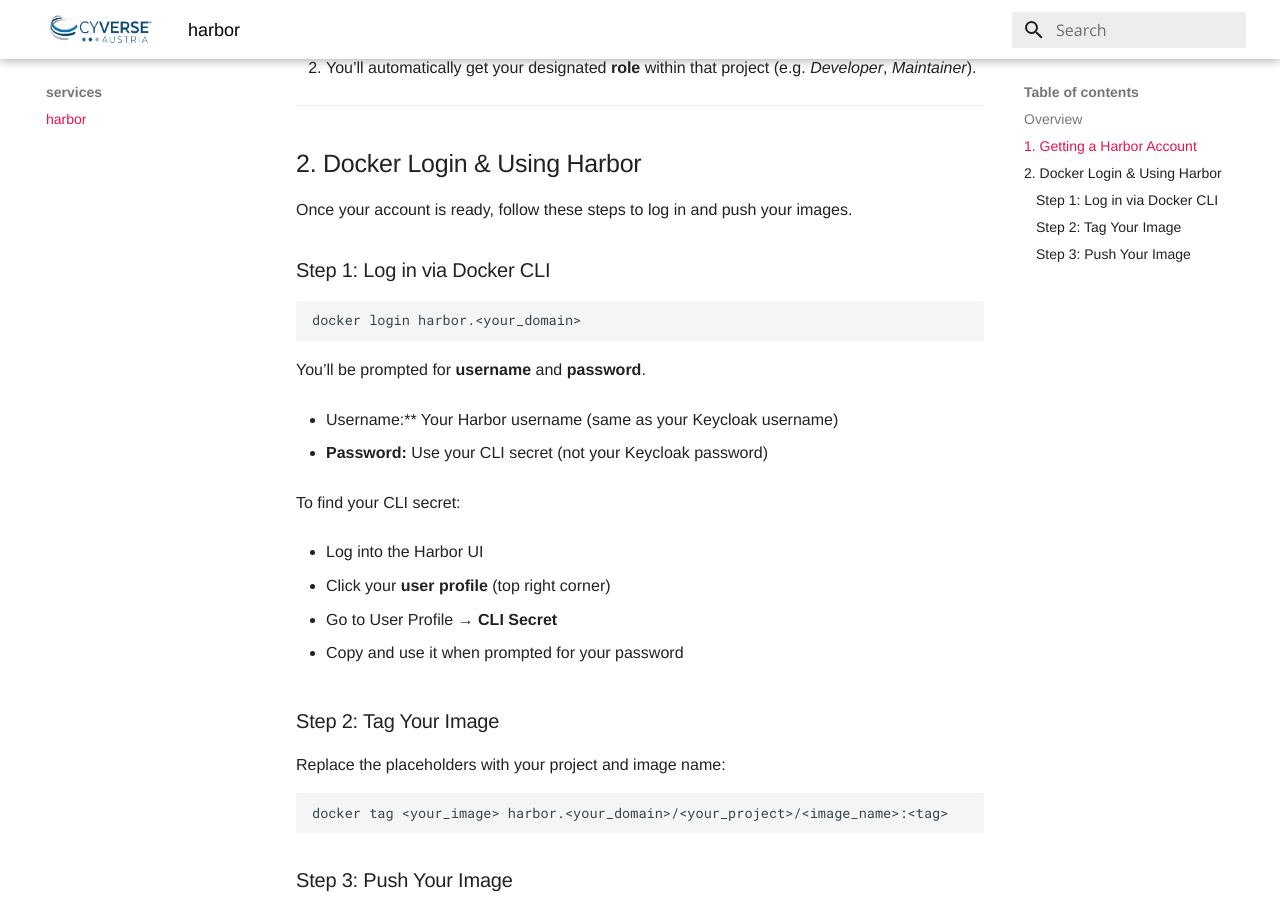
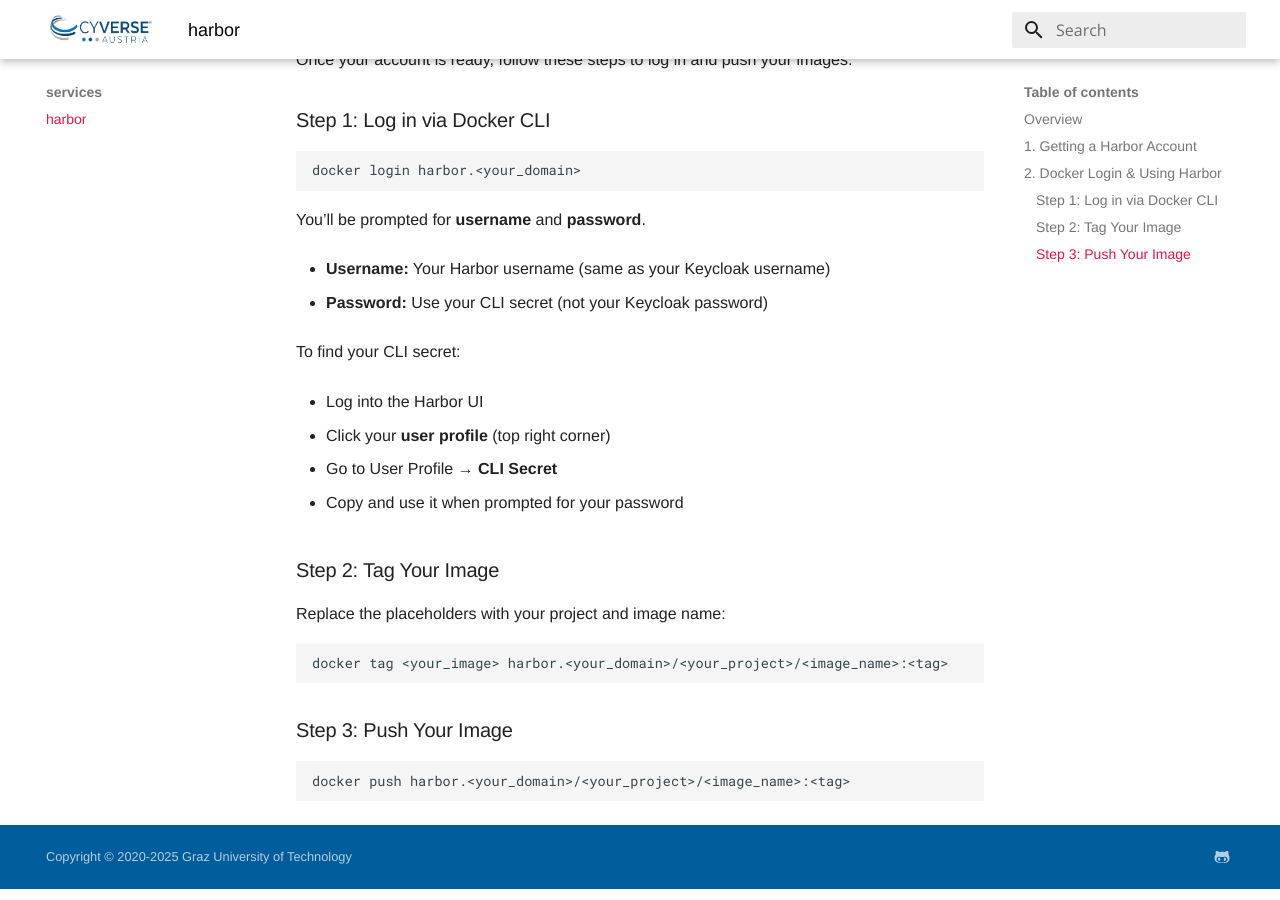
Before and after one commit to cyverse-austria/docs, an MkDocs documentation site: the page built from docs/services/harbor/index.md, in a window 1280 px wide and 900 px high, scrolled down 961 px. Built offline with MkDocs 1.6.1 and Material for MkDocs 9.7.7, drawn with Linux system fonts in a browser that asks for light colours.

```diff
--- a/docs/services/harbor/index.md
+++ b/docs/services/harbor/index.md
@@ -37,7 +37,7 @@ docker login harbor.<your_domain>
 
 You’ll be prompted for **username** and **password**.
 
-* Username:** Your Harbor username (same as your Keycloak username)
+* **Username:** Your Harbor username (same as your Keycloak username)
 
 * **Password:** Use your CLI secret (not your Keycloak password)
 
```
Also changed, not shown: docs/services/assets/sso.png, docs/services/assets/user_modal.png (deleted).
